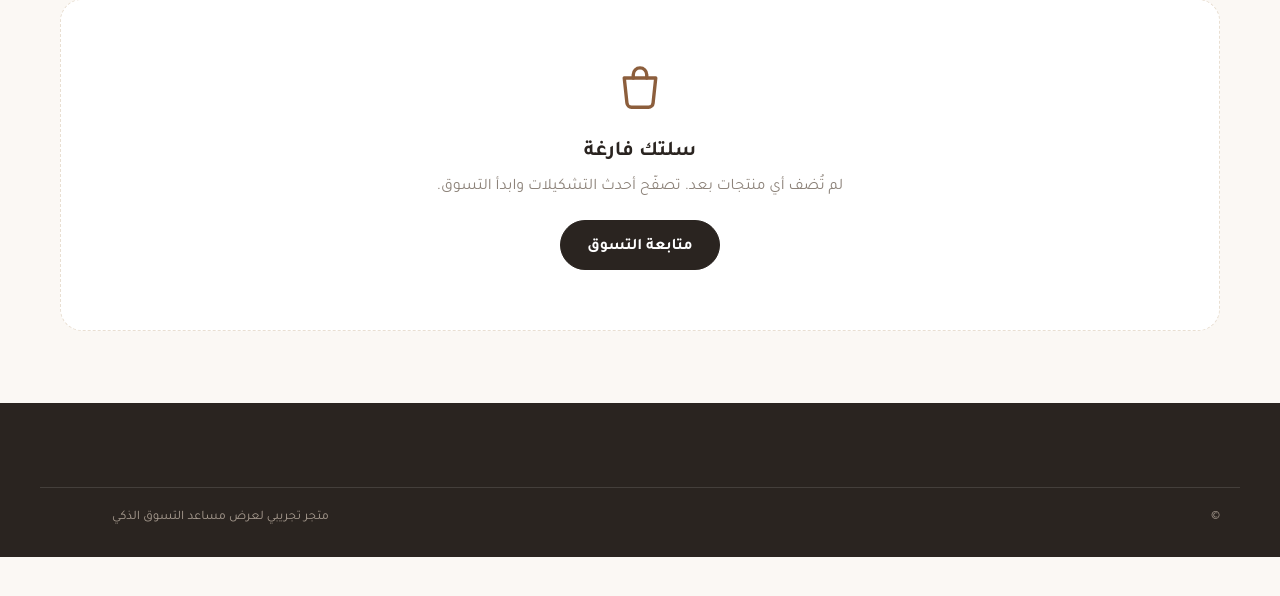
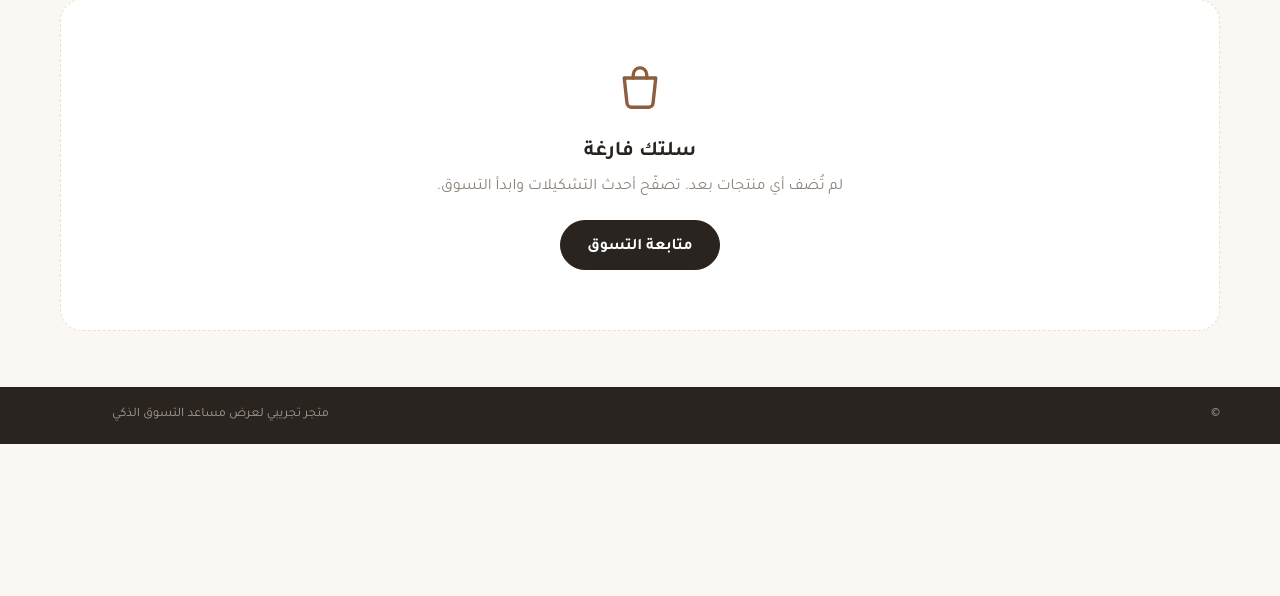
Before and after one commit to sidra221/control-dashboard, a Django app: template apitokens/templates/apitokens/demo/cart.html in a window 1280 px wide. Shown: the part 172-768 px from the top of the page. Run offline with Django 5.2, Linux system fonts and the light colour scheme; the template is opened without the code that fills it, so the values that code supplies are empty.

Commit message:
fix: slim one-line footer on the demo store
Co-Authored-By: Claude Opus 5.5 <noreply@anthropic.com>

```diff
--- a/apitokens/templates/apitokens/demo/base.html
+++ b/apitokens/templates/apitokens/demo/base.html
@@ -165,7 +165,7 @@
   .perk svg { width: 26px; height: 26px; color: var(--accent); margin-bottom: 8px; }
 
   /* الفوتر */
-  .site-footer { margin-top: 72px; background: var(--ink); color: #d9cfc4; padding: 48px 0 28px; font-size: 14px; }
+  .site-footer { margin-top: 56px; background: var(--ink); color: #d9cfc4; padding: 18px 0; font-size: 14px; }
   .footer-grid { display: grid; grid-template-columns: 1fr; gap: 28px; }
   @media (min-width: 800px) { .footer-grid { grid-template-columns: 1.6fr 1fr 1fr 1fr; } }
   .site-footer h4 { color: #fff; font-size: 15px; margin: 0 0 12px; }
@@ -174,7 +174,7 @@
   .site-footer .logo b { color: #fff; }
   .site-footer .logo small { color: #a89c90; }
   .footer-bottom {
-    margin-top: 36px; padding-top: 20px; border-top: 1px solid rgba(255,255,255,.12);
+    margin-top: 0; padding-top: 0; border-top: 0;
     display: flex; flex-wrap: wrap; gap: 12px; justify-content: space-between; color: #a89c90; font-size: 13px;
     padding-left: 72px; /* مساحة لفقاعة الشات */
   }
```
